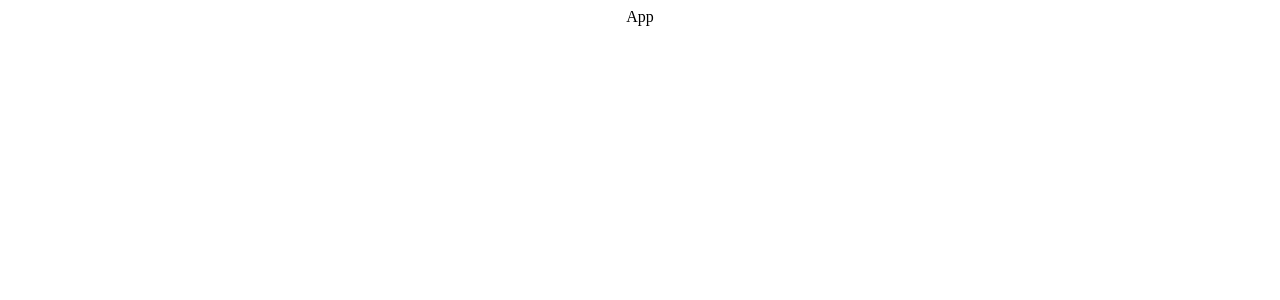
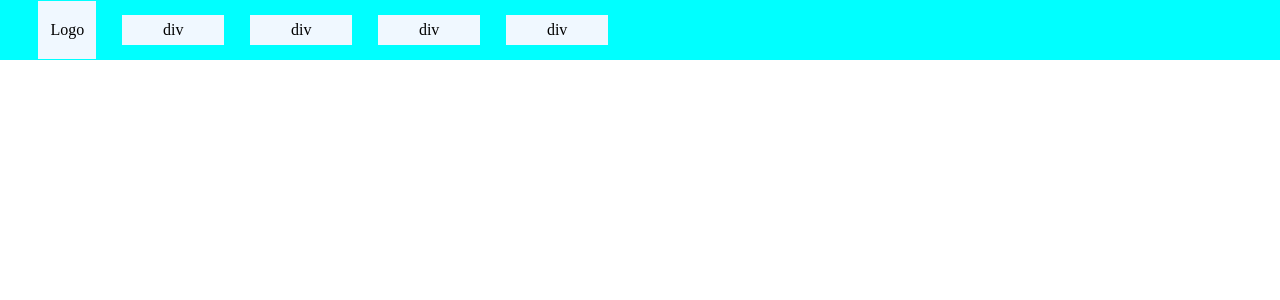
Before and after one commit to atcriteria/league-app, a JavaScript app: page / in a window 1280 px wide. Shown: the top 300 px of the page. Built offline with nearby package versions, Linux system fonts and the light colour scheme; the HTML template or start-up script is replaced by a standard one.

Commit message:
adjusted some of the default styles, implementing the header and main nav bar

```diff
--- a/src/App.css
+++ b/src/App.css
@@ -1,38 +1,8 @@
+body {
+  margin: auto;
+}
+
 .App {
   text-align: center;
+  height: 200vh;
 }
-
-.App-logo {
-  height: 40vmin;
-  pointer-events: none;
-}
-
-@media (prefers-reduced-motion: no-preference) {
-  .App-logo {
-    animation: App-logo-spin infinite 20s linear;
-  }
-}
-
-.App-header {
-  background-color: #282c34;
-  min-height: 100vh;
-  display: flex;
-  flex-direction: column;
-  align-items: center;
-  justify-content: center;
-  font-size: calc(10px + 2vmin);
-  color: white;
-}
-
-.App-link {
-  color: #61dafb;
-}
-
-@keyframes App-logo-spin {
-  from {
-    transform: rotate(0deg);
-  }
-  to {
-    transform: rotate(360deg);
-  }
-}
--- a/src/App.js
+++ b/src/App.js
@@ -1,8 +1,10 @@
 import './App.css';
+import Header from './components/Header/Header';
 
 function App() {
   return (
     <div className="App">
+      <Header />
       App
     </div>
   );
--- /dev/null
+++ b/src/components/Header/Header.js
@@ -0,0 +1,15 @@
+import './header.css';
+
+export default function Header(){
+    return(
+        <header>
+            <nav>
+                <div>Logo</div>
+                <div>div</div>
+                <div>div</div>
+                <div>div</div>
+                <div>div</div>
+            </nav>
+        </header>
+    )
+}
--- /dev/null
+++ b/src/components/Header/header.css
@@ -0,0 +1,37 @@
+header {
+    margin: auto;
+    background-color: aqua;
+    width: 100%;
+    height: 60px;
+    position: fixed;
+    top: 0px;
+    display: flex;
+    flex-direction: row;
+    justify-content: center;
+    align-items: center;
+}
+
+header nav {
+    width: 100%;
+    display: flex;
+    flex-direction: row;
+    justify-content: flex-start;
+    align-items: center;
+}
+
+header nav div {
+    width: 8%;
+    height: 30px;
+    margin: 0 1%;
+    background-color: aliceblue;
+    display: flex;
+    flex-direction: row;
+    justify-content: center;
+    align-items: center;
+}
+
+header nav div:first-child {
+    width: 58px;
+    height: 58px;
+    margin: 0 1% 0 3%;
+}
```
